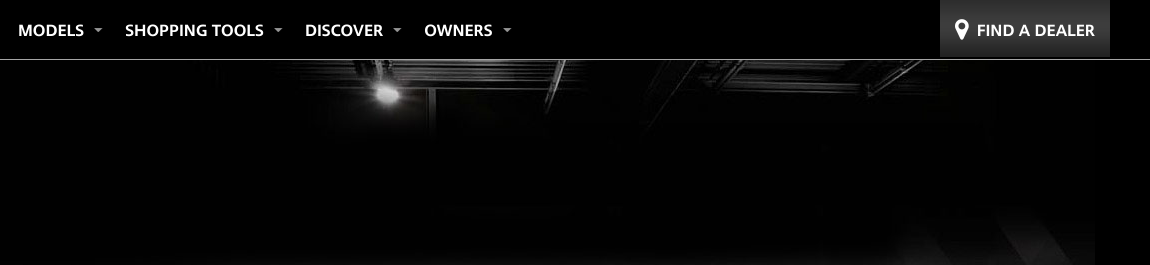
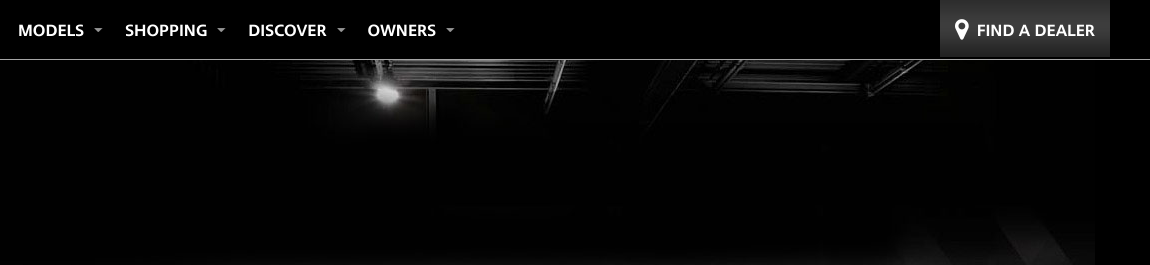
Before and after one commit to Jake0666/inClassBuild, a plain HTML site: page index.html in a window 1280 px wide. Shown: the top 265 px of the page, 130-1280 px from the left. Drawn offline with Linux system fonts and the light colour scheme; some packages are replaced by stand-ins of ours; a script that the page names is missing.

Commit message:
removing a word

```diff
--- a/index.html
+++ b/index.html
@@ -20,7 +20,7 @@
         <img src="images/logo-s.png" alt="mini logo" class="left">
         <ul class="no-bullet inline-list">
           <li>MODELS<img class="right chevron" src="images/down-arrow.png"></li>
-          <li>SHOPPING TOOLS<img class="right chevron" src="images/down-arrow.png"></li>
+          <li>SHOPPING<img class="right chevron" src="images/down-arrow.png"></li>
           <li>DISCOVER<img class="right chevron" src="images/down-arrow.png"></li>
           <li>OWNERS<img class="right chevron" src="images/down-arrow.png"></li>
         </ul>
```
